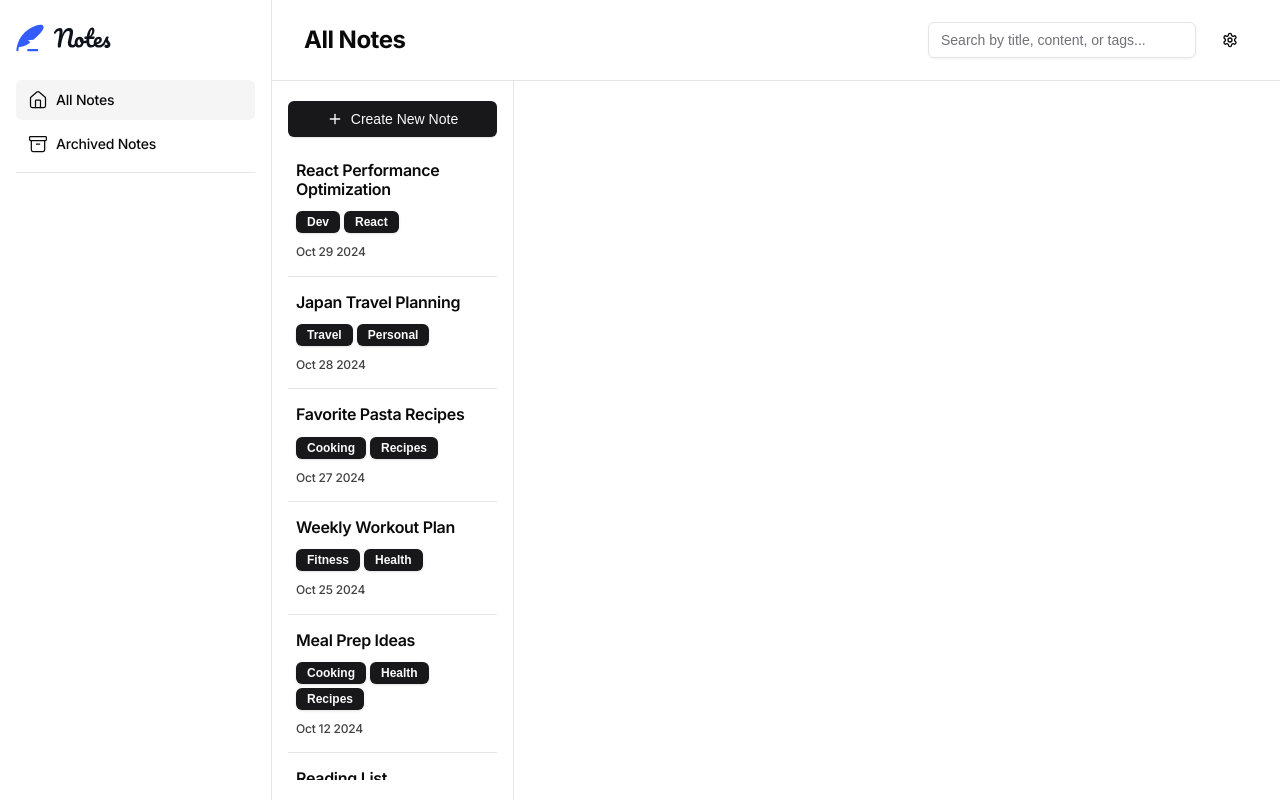
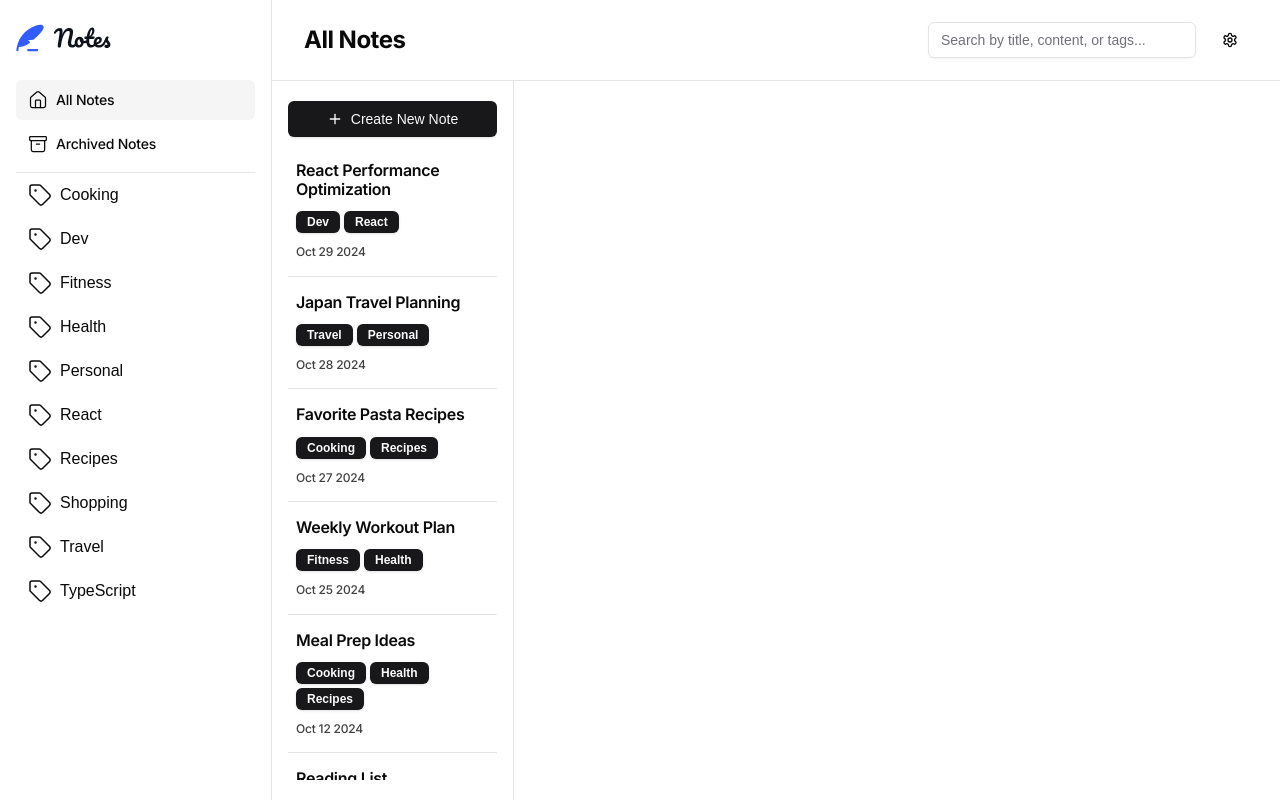
Before and after one commit to kylejohnson-dev/note-taking-web-app, a Next.js app: page / in a window 1280 px wide. Built offline with nearby package versions, Linux system fonts and the light colour scheme.

Commit message:
added tags to sidebar

```diff
--- a/src/app/page.tsx
+++ b/src/app/page.tsx
@@ -3,13 +3,16 @@ import { Button } from "@/components/ui/button";
 import { Separator } from "@/components/ui/separator";
 import { ScrollArea } from "@/components/ui/scroll-area";
 import { Input } from "@/components/ui/input";
-import { Archive, House, Plus, Settings } from "lucide-react";
+import { Archive, House, Plus, Settings, Tag } from "lucide-react";
 import { Tabs, TabsList, TabsTrigger } from "@/components/ui/tabs";
 import { Badge } from "@/components/ui/badge";
 
 export default async function Home() {
   const file = await fs.readFile(process.cwd() + '/src/lib/data.json', 'utf-8')
   const data = JSON.parse(file)
+
+  const tags = data.notes.map((note) => note.tags)
+  const tagsArray = [...new Set(tags.flat())]
 
   return (
     // <div className="h-screen flex flex-col">
@@ -95,6 +98,12 @@ export default async function Home() {
               </TabsList>
             </Tabs>
             <Separator className="bg-neutral-200 mt-2" />
+            {tagsArray.sort().map((tag) => (
+              <div key={tag} className="flex items-center gap-x-2 px-3 py-2.5">
+                <Tag strokeWidth={1.5} />
+                {tag}
+              </div>
+            ))}
           </div>
         </div>
       </aside>
```
